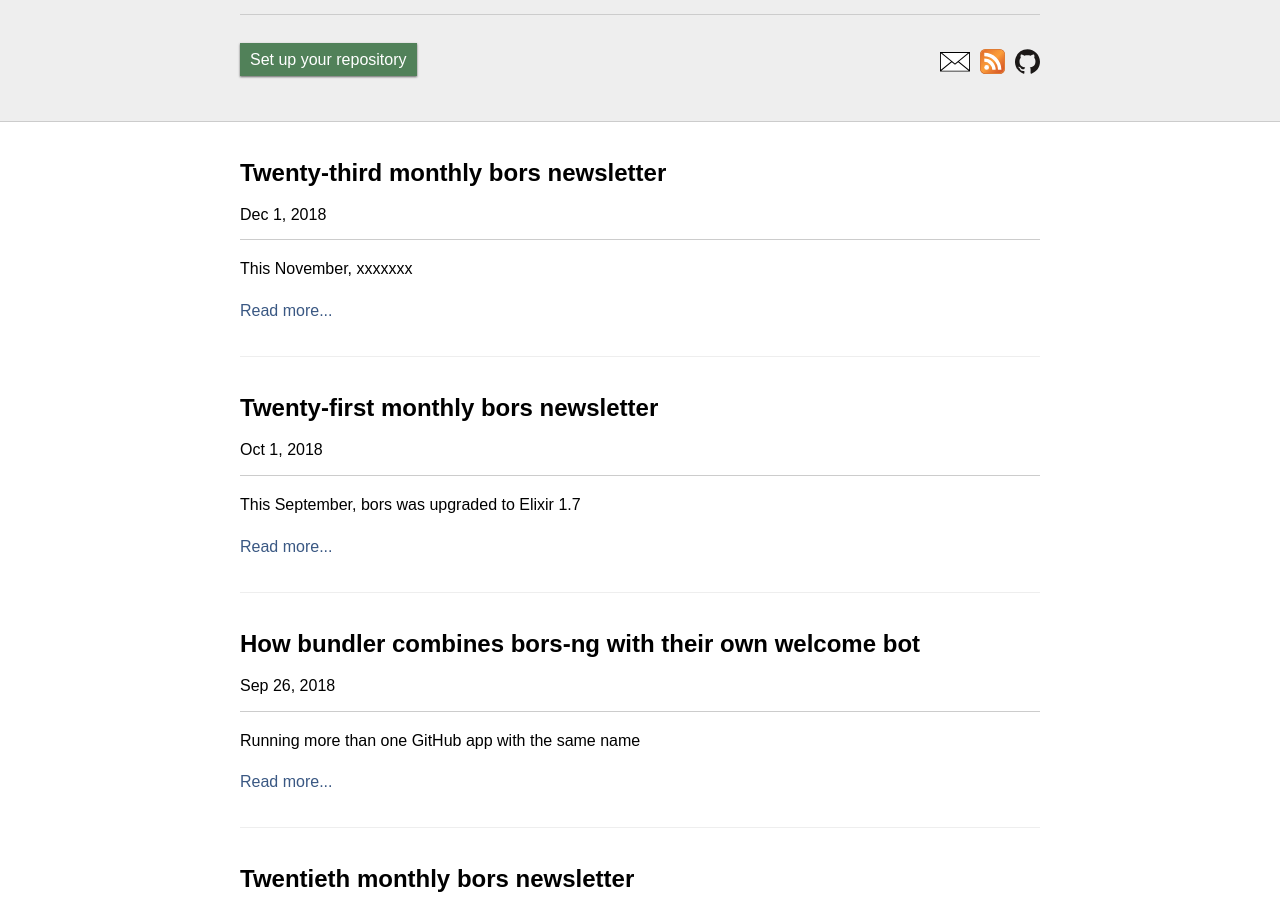
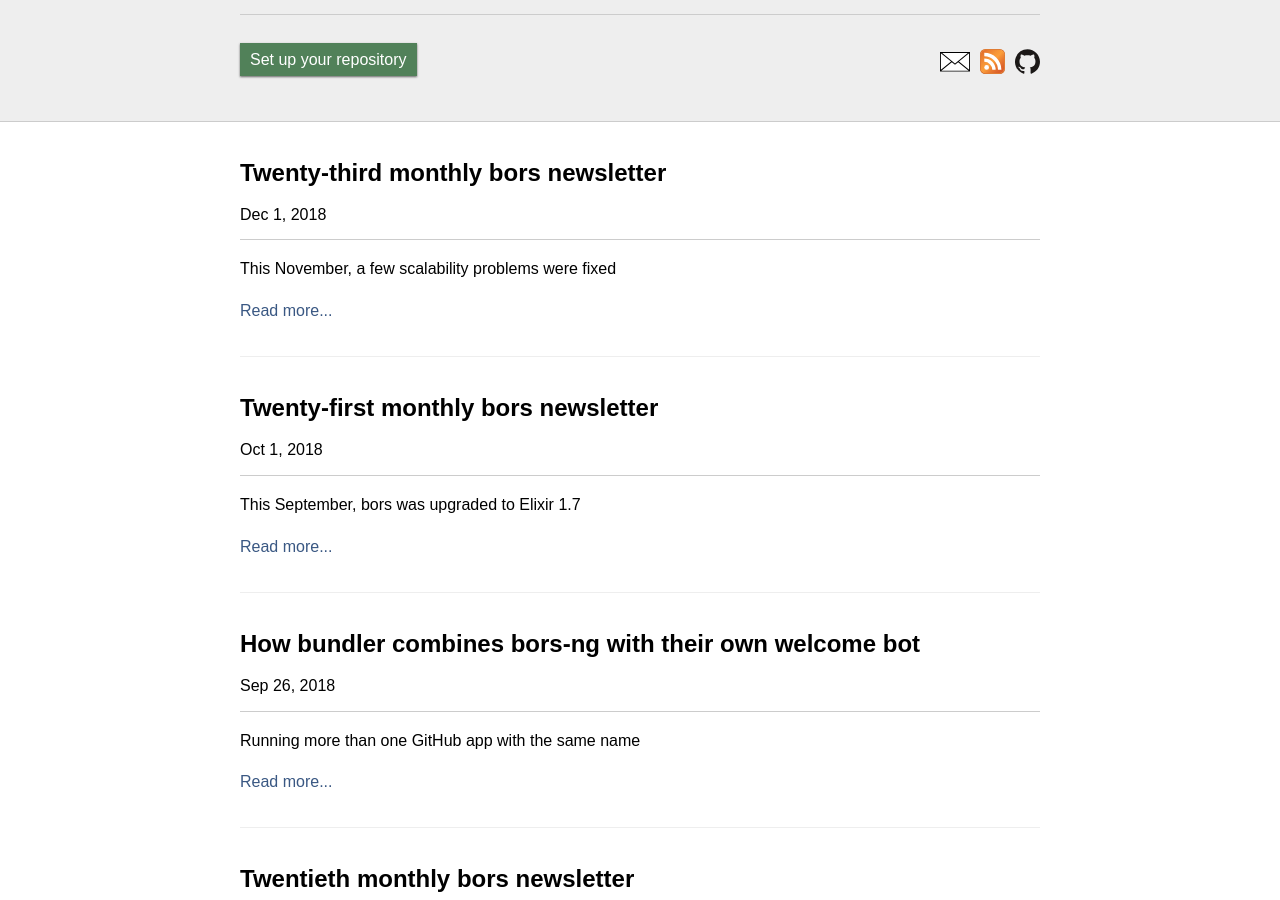
Before and after one commit to bors-ng/bors-ng.github.io, a Jekyll site: the page built from index.html, in a window 1280 px wide and 900 px high, scrolled down 1158 px. Built offline with Jekyll 4.4.1, drawn with Linux system fonts in a browser that asks for light colours; the list of posts is cut into pages by our own code.

Commit message:
Add summary
The server spawning and wildcards are both scalability-related, right?

```diff
--- a/_posts/2018-12-01-tmib-23.md
+++ b/_posts/2018-12-01-tmib-23.md
@@ -2,7 +2,7 @@
 layout:     post
 title:      Twenty-third monthly bors newsletter
 date:       2018-12-01 00:00:00
-summary:    This November, xxxxxxx
+summary:    This November, a few scalability problems were fixed
 categories: newsletter
 ---
 
```
